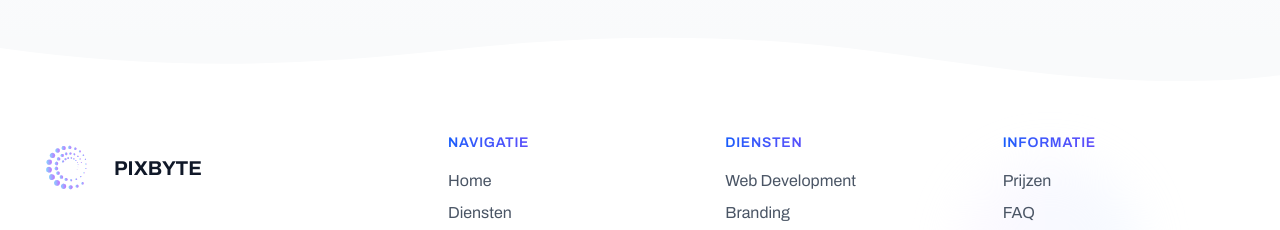
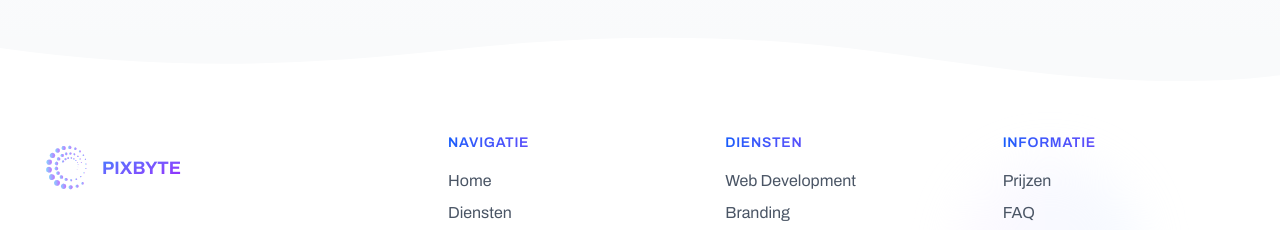
Before and after one commit to iProGoofy/pixbyte, a Next.js app: page / in a window 1280 px wide. Shown: the part 5481-5711 px from the top of the page. Built offline with nearby package versions, Linux system fonts and the light colour scheme.

Commit message:
Small change

```diff
--- a/src/components/footer.tsx
+++ b/src/components/footer.tsx
@@ -146,7 +146,7 @@ const Footer: React.FC = () => {
                                   height={70}
                                   className="transition-transform duration-500 group-hover:rotate-3"
                                 />
-              <span className="ml-3 text-xl font-bold text-gray-900">PIXBYTE</span>
+              <span className="text-lg font-bold bg-gradient-to-br from-blue-500 to-purple-600 bg-clip-text text-transparent transition-all">PIXBYTE</span>
             </Link>
 
             <p className="mt-6 text-base text-gray-600 max-w-md">
```
